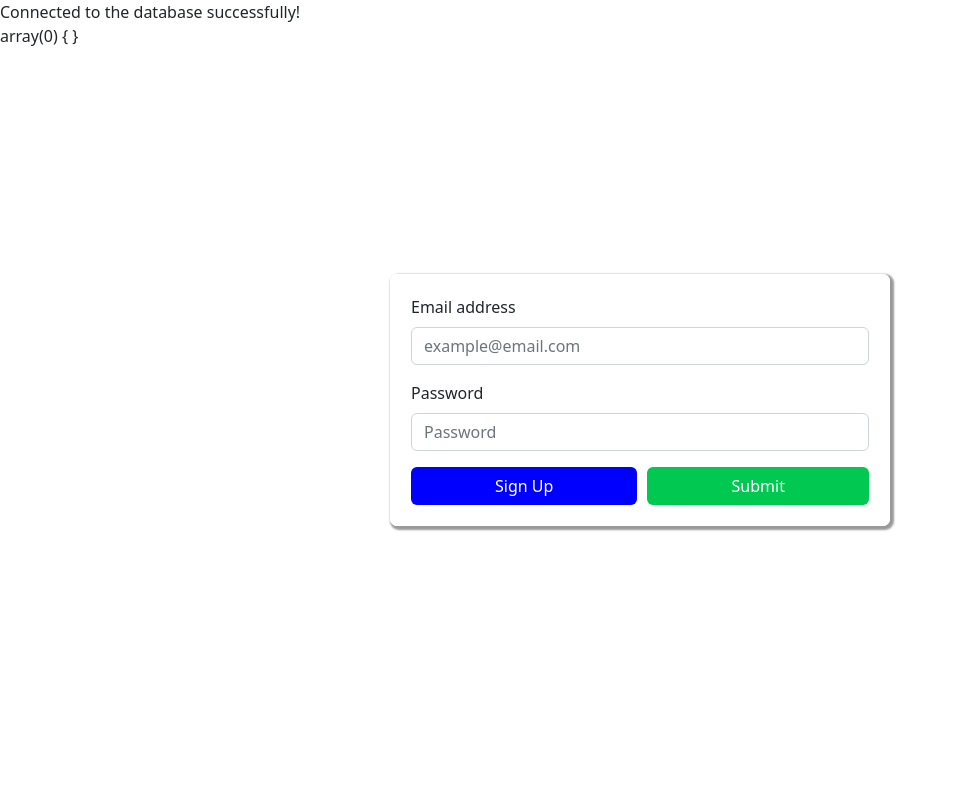
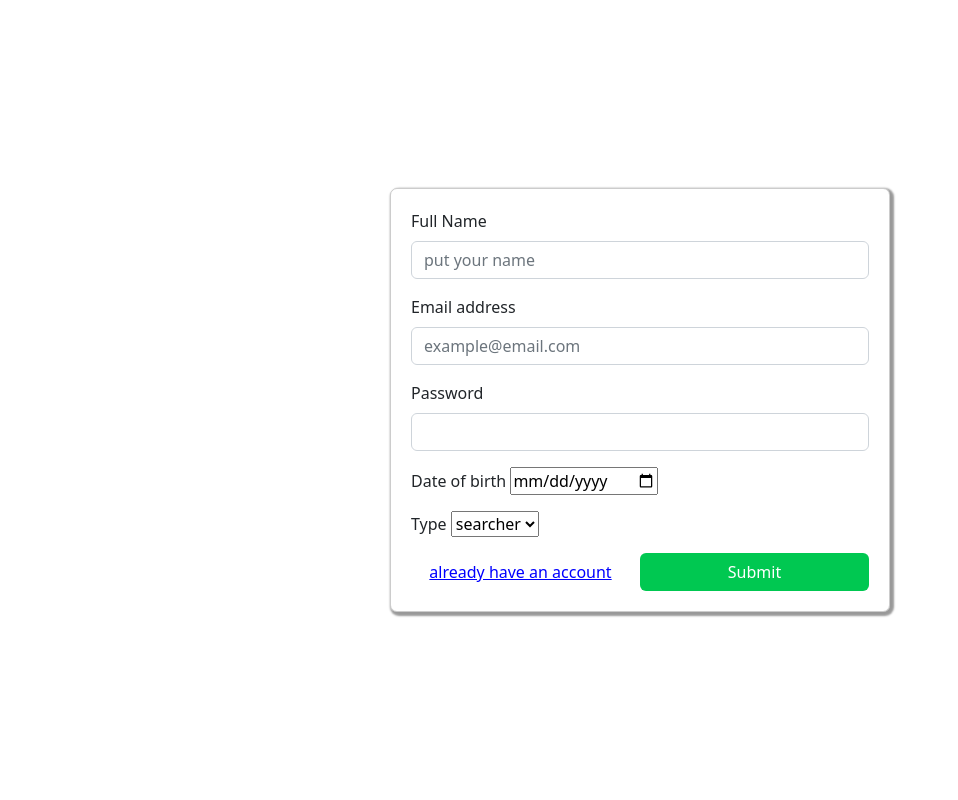
Before and after one commit to werhani-houssemeddine/job-finder, a PHP site: page / in a window 1280 px wide. Shown: the whole page, without its empty margins (0-958 px from the left). Run offline with PHP 8.4, Linux system fonts and the light colour scheme.

Commit message:
We complete the signup component design

```diff
--- a/public/stylesheet/style.css
+++ b/public/stylesheet/style.css
@@ -1,4 +1,4 @@
-.login-form{
+.login-form, .signup-form{
   position: fixed;
   top: 0;
   left: 0;
@@ -8,29 +8,32 @@
   place-items: center;
 }
 
-.login-form > form{
+:has(.login-form, .signup-form) form{
   width: 500px;
-  border: 1px solid white;
+  border: 1px solid rgba(0, 0, 0, 0.2);
   box-shadow: 2px 2px 2px 2px rgba(0, 0, 0, 0.4);
   padding: 20px;
   border-radius: 7px;
 }
 
-
-.login-form form .btns{
+:has(.login-form, .signup-form) form .btns{
   display: flex;
   justify-content: space-between;
   gap: 10px;
 }
 
-.login-form form .button-submit{
+:has(.login-form, .signup-form) form .button-submit{
   background-color: #00C851;
   color: white;
-  flex-grow: 1;
+  width: 50%;
 }
 
-.login-form form .button-signup{
-  background-color: #0000ff;
-  color: white;
+:has(.login-form, .signup-form) form .button-signup{
+  display: flex;
+  align-items: center;
+  justify-content: center;
+  color: #0000ff;
   flex-grow: 1;
+  text-decoration: underline;
+  cursor: pointer;
 }
--- /dev/null
+++ b/public/views/signup-form.php
@@ -0,0 +1,53 @@
+<?php
+
+function signUpForm(){
+  return <<<HTML
+    <div class='signup-form'>
+      <form>
+        <div class="mb-3">
+          <label for="exampleInputName" class="form-label" >Full Name</label>
+          <input type="text"
+              class="form-control"
+              id="exampleInputName"
+              aria-describedby="name"
+              placeholder="put your name"
+              name="name "
+              required
+          >
+        </div>
+
+        <div class="mb-3">
+          <label for="exampleInputEmail1" class="form-label">Email address</label>
+          <input type="email" class="form-control" id="exampleInputEmail1" aria-describedby="emailHelp" placeholder="example@email.com">
+        </div>
+
+        <div class="mb-3">
+          <label for="exampleInputPassword1" class="form-label">Password</label>
+          <input type="password" class="form-control" id="exampleInputPassword1" >
+        </div>
+
+        <div class="mb-3">
+          <label for="date" class="date" id="date">Date of birth</label>
+          <input type="date" class="date" id="date">
+        </div>
+
+        <div class="mb-3">
+          <label for="identity" class="entrence" id="entrence">Type</label>
+          <select id="" name="cars">
+            <option value="searcher">searcher</option>
+            <option value="poster">poster</option>
+            <option value="booth">booth</option>
+          </select>
+        </div>
+
+        <div class="btns">
+          <span class="button-signup">already have an account</span>
+          <button type="submit" class="btn button-submit">Submit</button>
+        </div>
+
+      </form>
+    </div>
+  HTML;
+}
+
+?>
--- a/ressources/app.php
+++ b/ressources/app.php
@@ -1,16 +1,19 @@
 <?php
 
-getFile('./public/views/login-form.php');
-getFile('./db/connect.php');
+# getFile('./public/views/login-form.php');
+# getFile('./db/connect.php');
+getFile('./public/views/signup-form.php');
+
+echo signUpForm();
 
 session_start();
-var_dump($_SESSION);
+# var_dump($_SESSION);
 
 if(isset($_SESSION['isAuthenticate'])){
-  echo 'authentication done';
+  # echo 'authentication done';
 } else {
   # a function that return the login form from the login-form.php file
-  echo loginForm();
+  # echo loginForm();
 }
 
 ?>
```
Also changed, not shown: public/views/work.php (deleted, +0 -67 lines).
